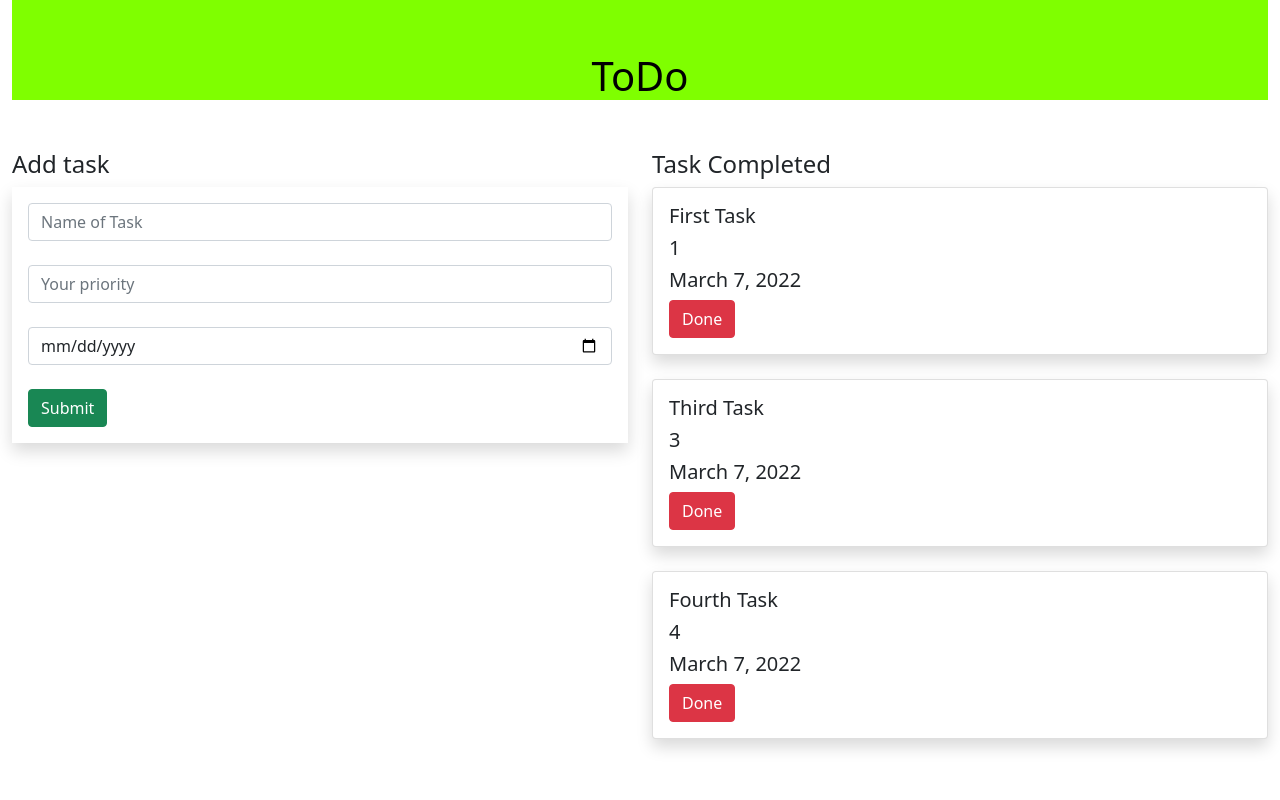
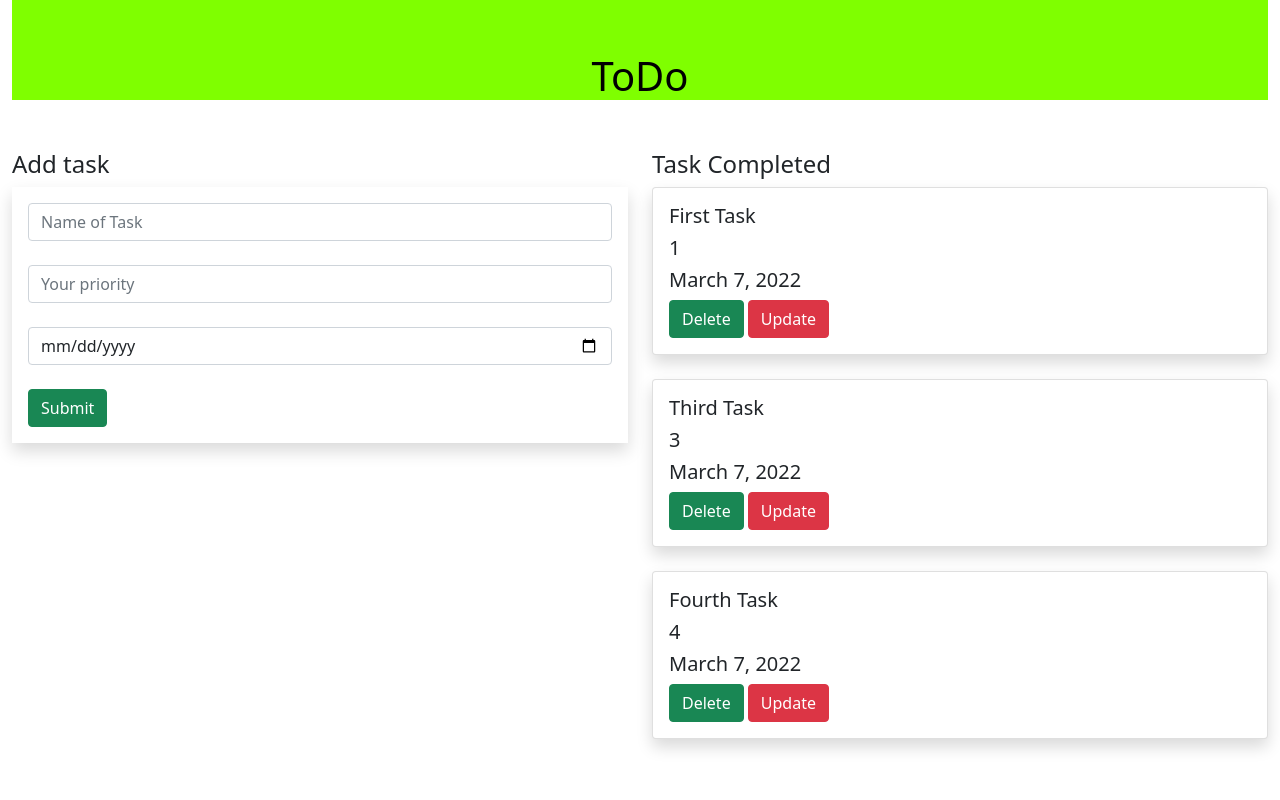
Before and after one commit to dhaneshvg/Python_ToDo-App, a Django app: page / in a window 1280 px wide. Run offline with Django 4.2, Linux system fonts and the light colour scheme; data comes from the database, SQL or seed files in the repository.

Commit message:
Update function added

```diff
--- a/templates/task_view.html
+++ b/templates/task_view.html
@@ -40,7 +40,8 @@
                         <h5 class="card-title">{{ task.name }}</h5>
                         <h5 class="card-title">{{ task.priority }}</h5>
                         <h5 class="card-title">{{ task.date }}</h5>
-                        <a class="btn btn-danger" href="{% url 'delete' task.id %}">Done</a>
+                        <a class="btn btn-success" href="{% url 'delete' task.id %}">Delete</a>
+                        <a class="btn btn-danger" href="{% url 'update' task.id %}">Update</a>
                     </div>
                 </div>
                 <br>
--- a/todoapp/urls.py
+++ b/todoapp/urls.py
@@ -3,5 +3,6 @@ from . import views
 
 urlpatterns = [
     path('', views.task_view, name='task_view'),
-    path('delete/<int:taskid>/', views.delete, name='delete')
+    path('delete/<int:taskid>/', views.delete, name='delete'),
+    path('edit/<int:updateid>/', views.update, name='update')
 ]
--- a/todoapp/views.py
+++ b/todoapp/views.py
@@ -1,5 +1,6 @@
 from django.shortcuts import render, redirect
 from .models import Task
+from .forms import Todoforms
 
 
 # Create your views here.
@@ -15,6 +16,15 @@ def task_view(request):
     return render(request, 'task_view.html', {'tasks': display})
 
 
+def update(request, updateid):
+    task = Task.objects.get(id=updateid)
+    form = Todoforms(request.POST or None, instance=task)
+    if form.is_valid():
+        form.save()
+        return redirect('/')
+    return render(request, 'edit.html', {'task': task, 'form': form})
+
+
 def delete(request, taskid):
     task = Task.objects.get(id=taskid)
     if request.method == "POST":
```
Also changed, not shown: templates/edit.html (added, +9 -0 lines), todoapp/forms.py (added, +8 -0 lines).
